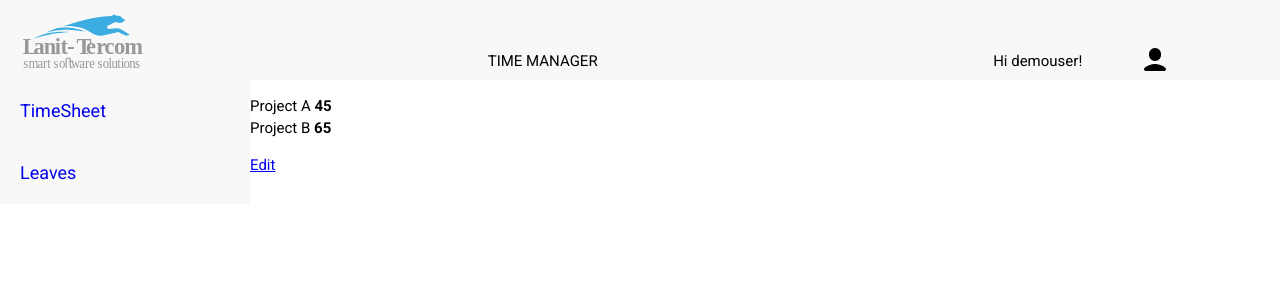
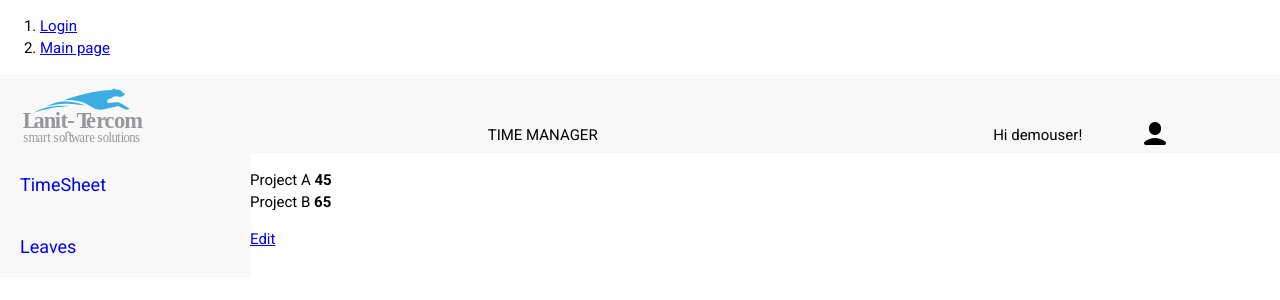
Before and after one commit to ltschool2019/LTSummerSchool2019, an Angular app in the folder LTRegistratorUI/: page /user/timesheet in a window 1280 px wide. Shown: the top 300 px of the page. Built offline with nearby package versions, Linux system fonts and the light colour scheme.

Commit message:
поправил путь /user, добавил навигацию

```diff
--- a/LTRegistratorUI/src/app/app-routing.module.ts
+++ b/LTRegistratorUI/src/app/app-routing.module.ts
@@ -11,6 +11,7 @@ import { EmployeeComponent } from './employee/employee.component';
 
 const userRoutes: Routes = [
   { path: 'timesheet', component: TimesheetComponent },
+  { path: '', redirectTo: 'timesheet', pathMatch: 'full' },
   { path: 'vacation', component: VacationComponent },
   { path: 'timesheet/edit', component: EmployeeComponent }//позже  сделать children
 ]
@@ -18,7 +19,6 @@ const userRoutes: Routes = [
 const appRoutes: Routes = [
   { path: 'login', component: LoginComponent },
   { path: '', redirectTo: '/login', pathMatch: 'full' },
-  { path: 'user', component: UserComponent },
   { path: 'user', component: UserComponent, children: userRoutes },
   { path: '**', component: NotFoundComponent }
 ];
--- a/LTRegistratorUI/src/app/app.component.html
+++ b/LTRegistratorUI/src/app/app.component.html
@@ -1 +1,7 @@
+<nav>
+  <ol>
+    <li><a routerLink='/login'>Login </a></li>
+    <li><a routerLink='/user'>Main page</a></li>
+  </ol>
+</nav>
 <router-outlet></router-outlet>
```
